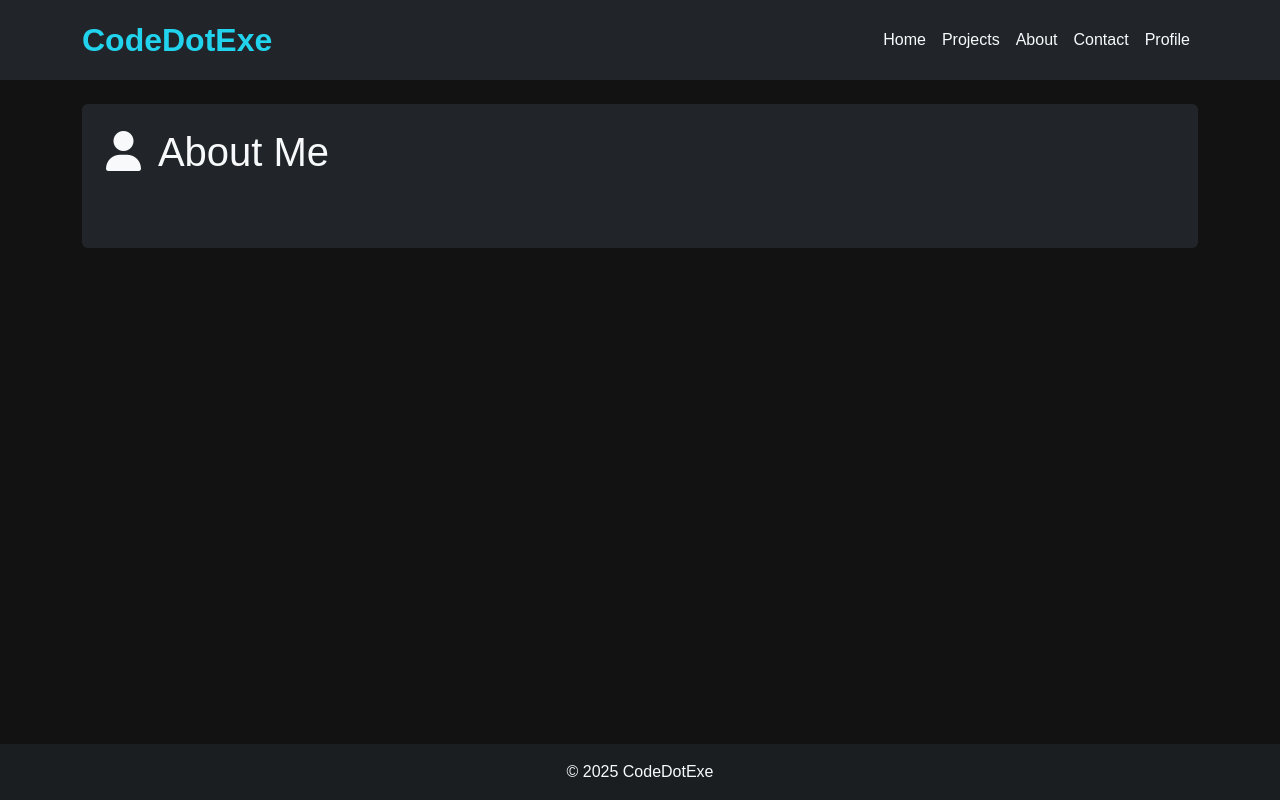
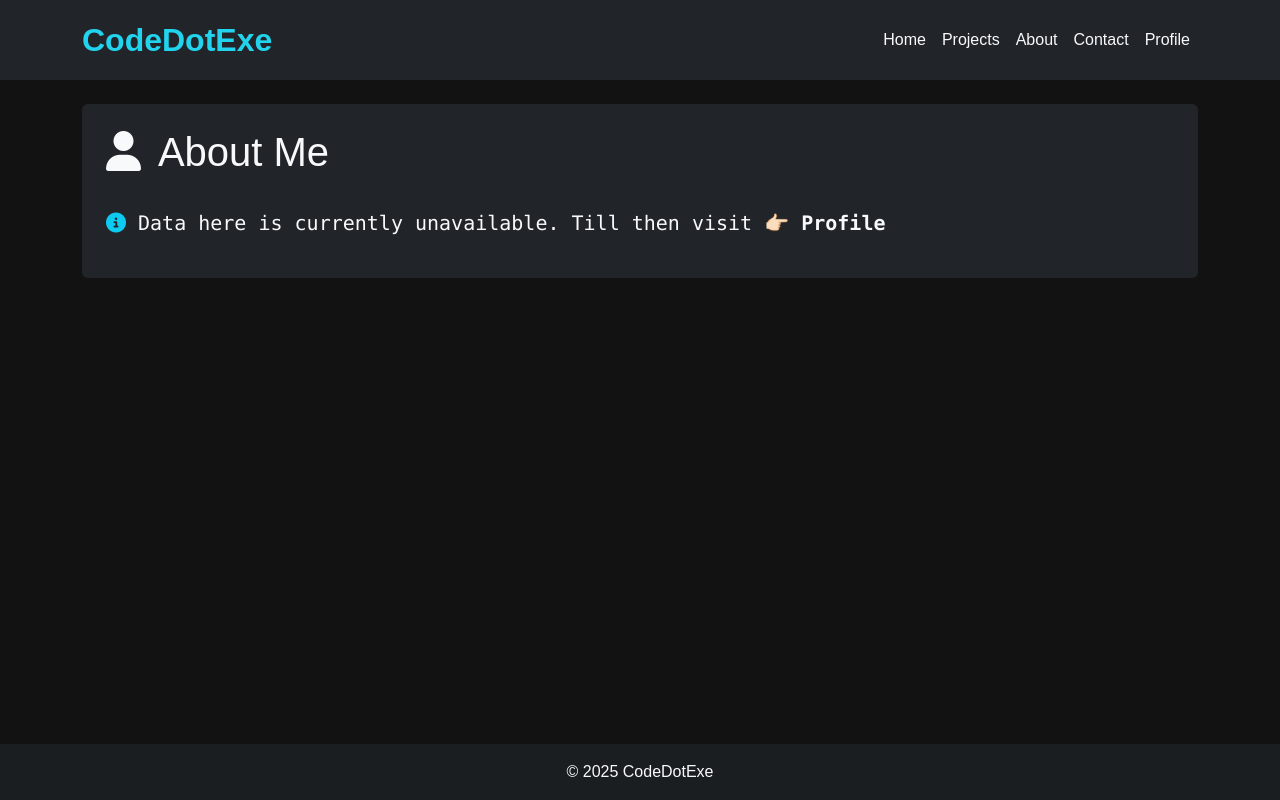
Before and after one commit to ItsKai14/portfolio, a React (Vite) app: page /about in a window 1280 px wide. Built offline with nearby package versions, Linux system fonts and the light colour scheme; a web font is replaced by a local one.

Commit message:
small updations

```diff
--- a/src/pages/About.jsx
+++ b/src/pages/About.jsx
@@ -6,8 +6,9 @@ function About () {
                     <i className="fa-solid fa-user me-2"></i> About Me
                 </h1>
 
-                <pre>
-
+                <pre className="mx-4 fs-5">
+                    <i class="fa-solid fa-circle-info text-info"></i> Data here is currently unavailable.
+                    Till then visit 👉🏻 <a className="text-decoration-none text-light" href="/profile"><strong>Profile</strong></a>
                 </pre>
 
             </div>
--- a/src/pages/Projects.jsx
+++ b/src/pages/Projects.jsx
@@ -1,6 +1,8 @@
+
 function Projects() {
   return (
-    <div className="bg-dark text-light py-4 mb-2 rounded">
+    <>
+      <div className="bg-dark text-light py-4 mb-2 rounded">
       <h1 className="mx-4 mb-2 pb-4">
         <i className="fa-solid fa-code me-2"></i> Project Page
       </h1>
@@ -11,6 +13,7 @@ function Projects() {
       </pre>
 
     </div>
+    </>
   );
 }
 
```
